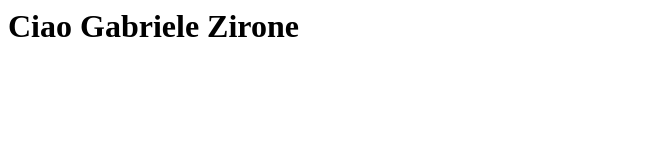
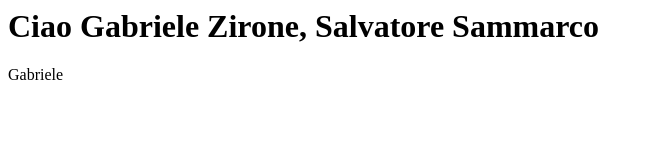
Before and after one commit to GabrieleN-star/gabrielen.github.io, a plain HTML site: page index.html in a window 1280 px wide. Shown: the whole page, without its empty margins (0-653 px from the left). Drawn offline with Linux system fonts and the light colour scheme.

Commit message:
Update index.html

```diff
--- a/index.html
+++ b/index.html
@@ -1,5 +1,6 @@
 <html>
   <div>
-    <h1>Ciao Gabriele Zirone</h1>
+    <h1>Ciao Gabriele Zirone, Salvatore Sammarco</h1>
+    <titile>Gabriele</titile>
   </div>
 </html>
```
